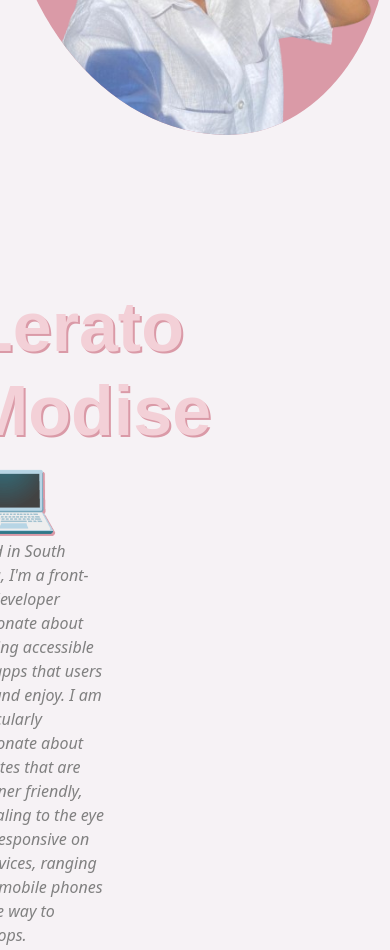
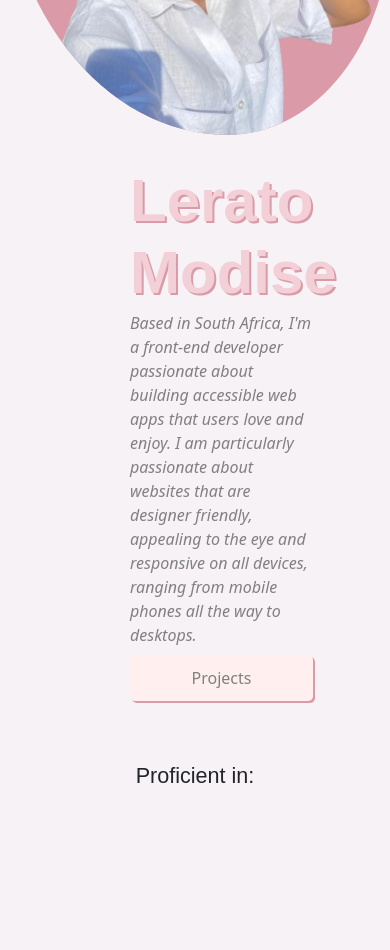
Before and after one commit to Lerato24321/final-portfolio-website, a plain HTML site: page about.html in a window 390 px wide. Shown: the part 340-1290 px from the top of the page. After the commit the page ends 1137 px from the top, so only its background shows below. Drawn offline with nearby package versions, Linux system fonts and the light colour scheme; a web font is replaced by a local one.

Commit message:
made the about page hero responsive on mobile devices using media queries and bootstrap

```diff
--- a/about.html
+++ b/about.html
@@ -75,9 +75,9 @@
         </div>
 
 
-        <div class="col-6">
+        <div class="col-6 about-first-column">
 
-           <h1 class="name-title-2">  Lerato Modise 💻</h1>
+           <h1 class="name-title-2">  Lerato Modise <span class="desktop-emoji d-none d-md-block">💻</span></h1>
            <p class="about-me-paragraph"><i>Based in South Africa, I'm a front-end developer passionate about building accessible web apps that users love and enjoy. I am particularly passionate about websites that are designer friendly, appealing to the eye and responsive on all devices, ranging from mobile phones all the way to desktops. </i></p>
            <a href="">
             <button type="button" class=" about-button btn intro-button btn-lg">
@@ -103,7 +103,7 @@
      <div class="second-container">
        <div class="row">
 
-                <h4>Proficient in: </h4>
+                <h4 class="text-center mt-5"> Proficient in: </h4>
 
 
        </div>
--- a/src/styles.css
+++ b/src/styles.css
@@ -341,6 +341,25 @@ margin-left: 30px;
 
 }
 
+
+
+.about-me-paragraph, .about-button {
+  margin-left: 130px;
+  width: 100%;
+
+}
+
+
+.name-title-2 {
+  font-size: 60px;
+  margin-left: 130px;
+  margin-top: -120px;
+}
+
+
+
+
+
 }
 
 
```
